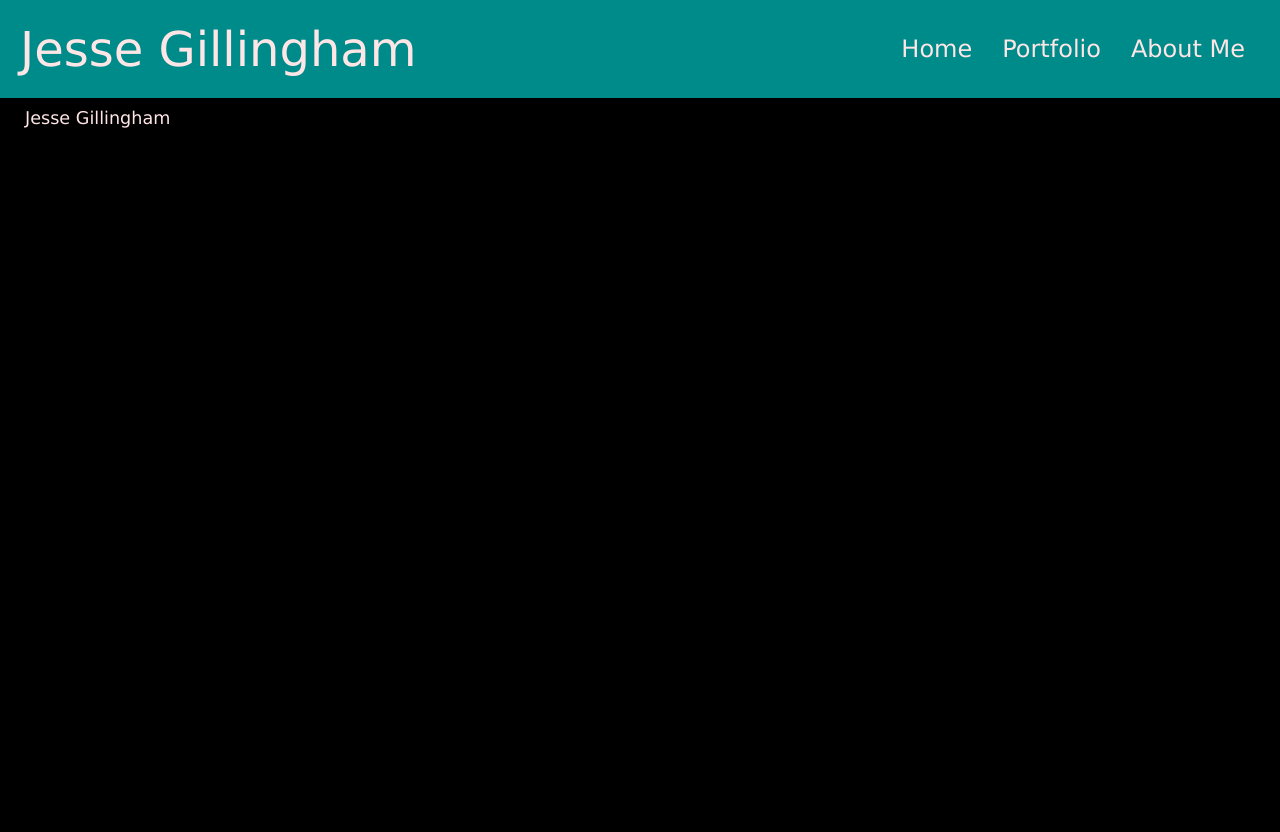
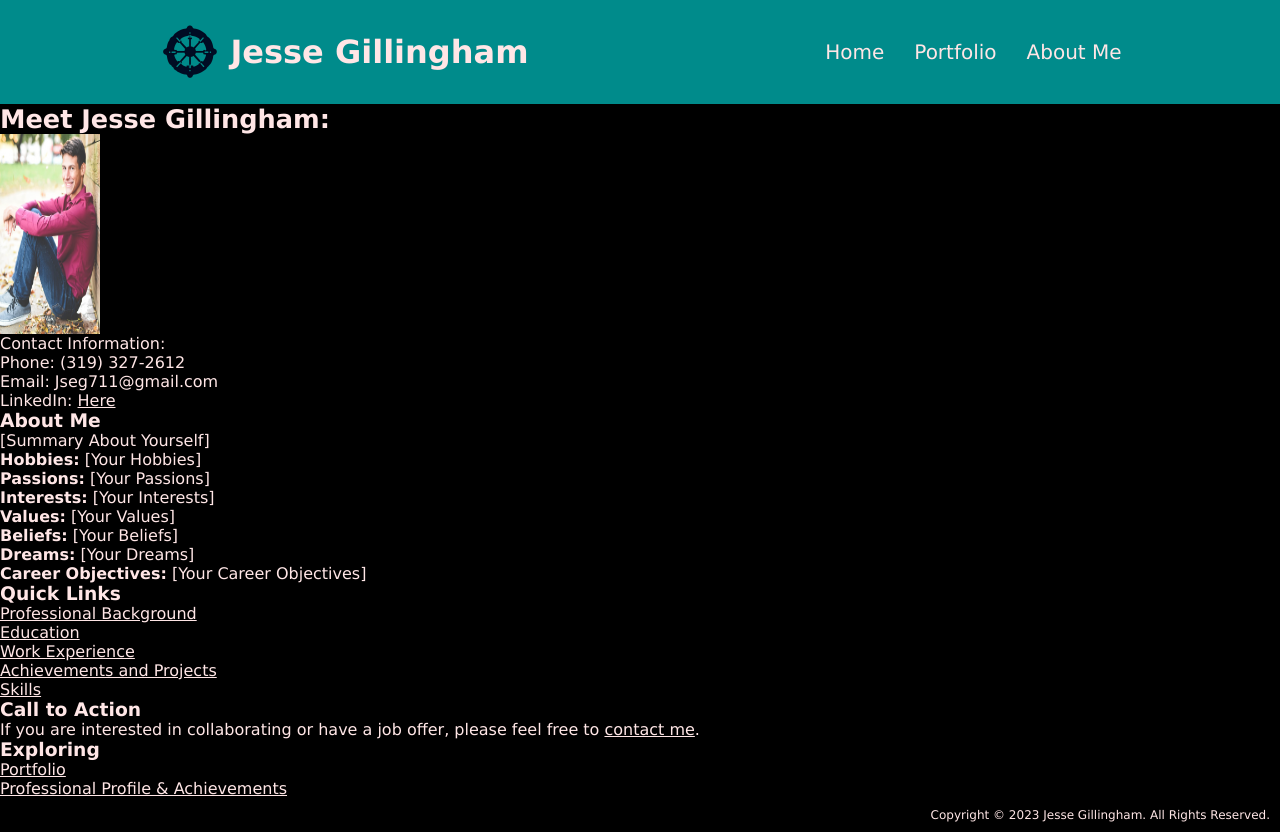
Before and after one commit to Gizmo640/Gizmo640.github.io, a plain HTML site: page AboutMe.html in a window 1280 px wide. Before the commit the page ends 800 px from the top, so only its background shows below. Drawn offline with Linux system fonts and the light colour scheme.

Commit message:
Improved the css of the standard page and statred to put words on the page

```diff
--- /dev/null
+++ b/AboutMe.css
@@ -0,0 +1,21 @@
+main{
+	display: flex;
+	flex-wrap: nowrap;
+	flex-direction: column;
+	justify-content: flex-start
+}
+.AboutMe-Heading{
+	font-size: 1.6em;
+}
+main section{
+	display: flex;
+	flex-wrap: nowrap;
+	flex-direction: column;
+	justify-content: flex-start
+}
+
+
+.PictureOfMe{
+	height: 200px;
+	width: 100px;
+}
--- a/AboutMe.html
+++ b/AboutMe.html
@@ -3,23 +3,62 @@
 	<head>
 		<base href="#">
 		<meta charset="UTF-8">
-		<link rel="icon" href="">
-		<link rel="stylesheet" href="page_standard.css">
+		<link rel="icon" type="image/jpeg" href="images/favicon.ico">
+		<link rel="stylesheet" href="standard.css">
+		<link rel="stylesheet" href="AboutMe.css">
 		<title>J. Gillingham</title>
 	</head>
 	<body>
 		<header>
-			<p class="heading">Jesse Gillingham</p>
-			<nav class="navBar">
+			<div class="heading">
+				<img src="images/logo.png" alt="Logo" style="width:64x;height:64px;">
+				<h1>Jesse Gillingham</h1>
+			</div>
+			<nav>
 				<a href="index.html" class="navLink">Home</a>
 				<a href="Portfolio.html" class="navLink">Portfolio</a>
 				<a href="AboutMe.html" class="navLink">About Me</a>
 			</nav>
 		</header>
 		<main>
-			<p>Jesse Gillingham</p>
+			<h2 class="AboutMe-Heading">Meet Jesse Gillingham:</h2>
+			<section>
+				<img class="PictureOfMe" src="images/PictureOfMe.jpg" alt="Picture Of Jesse Gillingham">
+				<p>Contact Information:</p>
+				<p>Phone: (319) 327-2612</p>
+				<p>Email: Jseg711@gmail.com</p>
+				<p>LinkedIn: <a href="https://www.linkedin.com/in/jesse-gillingham/" target="_blank" rel="noreferrer">Here</a></p>
+			</section>
+			<article>
+				<h3>About Me</h3>
+				<p>[Summary About Yourself]</p>
+				<p><strong>Hobbies:</strong> [Your Hobbies]</p>
+				<p><strong>Passions:</strong> [Your Passions]</p>
+				<p><strong>Interests:</strong> [Your Interests]</p>
+				<p><strong>Values:</strong> [Your Values]</p>
+				<p><strong>Beliefs:</strong> [Your Beliefs]</p>
+				<p><strong>Dreams:</strong> [Your Dreams]</p>
+				<p><strong>Career Objectives:</strong> [Your Career Objectives]</p>
+				<h3>Quick Links</h3>
+				<ul>
+					<li><a href="/professional-background">Professional Background</a></li>
+					<li><a href="/education">Education</a></li>
+					<li><a href="/work-experience">Work Experience</a></li>
+					<li><a href="/achievements-projects">Achievements and Projects</a></li>
+					<li><a href="/skills">Skills</a></li>
+				</ul>
+				<h3>Call to Action</h3>
+				<p>If you are interested in collaborating or have a job offer, please feel free to <a href="/contact">contact me</a>.</p>
+
+				<h3>Exploring</h3>
+				<ul>
+					<li><a href="/portfolio">Portfolio</a></li>
+					<li><a href="/professional-profile">Professional Profile & Achievements</a></li>
+				</ul>
+			</article>
 		</main>
 		<footer>
+			<p> Copyright &copy; 2023 Jesse Gillingham. All Rights Reserved.</p>
 		</footer>
 	</body>
 </html>
--- a/page_standard.css
+++ b/standard.css
@@ -8,60 +8,67 @@
 body {
 	background-color: #000000;
 	display: flex;
+	flex-wrap: nowrap;
 	flex-direction: column;
+	justify-content: flex-start
 }
 /*-----Start of the Header-----*/
 header{
-	padding: 20px 20px 20px 20px;
+	padding: 10px;
 	background-color: #008B8B;
 
 	display: flex;
-	justify-content: space-between;
-	align-items: center;
+	flex-wrap: wrap;
 	flex-direction: row;
-	flex-wrap: wrap;
+	justify-content: space-around;
+	align-content: center;
 
 	position: sticky;
+	top: 0px;
 	z-index: 1;
 }
 .heading{
-	font-size: 3em;
+	font-size: 1em;
+	margin: 10px;
+
+	display: flex;
+	flex-wrap: nowrap;
+	flex-direction: row;
+	column-gap: .5em;
+	justify-content: flex-start;
+}
+.heading h1{
+	align-self: center;
 }
 /*-----Start of Nav Bar-----*/
-.navBar{
-	font-size: 1.5em;
+nav{
+	font-size: 1.25em;
+
 	display: flex;
+	flex-wrap: nowrap;
 	flex-direction: row;
+	column-gap: .5em;
+	justify-content: center;
 }
 .navLink{
-	display: flex;
-	align-items: center;
+	padding: 10px;
+	align-self: center;
 	text-decoration: none;
-	padding: 15px;
 }
 .navLink:hover, .navLink:active{
 	background-color: #121254;
 }
 /*-----End of Nav Bar-----*/
 /*-----End of the Header-----*/
-/*-----Start of the Main-----*/
-main{
-	margin-right: 25px;
-	margin-left: 25px;
-	margin-top: 10px;
-	margin-bottom: 10px;
-	font-size: 1.1em;
-	display: flex;
-	flex-direction: column;
-	flex-wrap: nowrap;
-	justify-content: center;
-}
-/*-----End of the Main-----*/
 /*-----Start of the Footer-----*/
 footer{
+	padding: 10px;
+	font-size: .75em;
+
 	display: flex;
-	align-content: flex-end;
-	flex-wrap: nowrap;
-	font-size: .5em;
+	flex-wrap: wrap;
+	flex-direction: row;
+	justify-content: flex-end;
+	align-content: center;
 }
 /*-----End of the Footer-----*/
```
Also changed, not shown: Portfolio.html (+40 -23 lines), Projects.html (+22 -51 lines), index.html (+8 -5 lines), FutureWebsiteUpdates/FutureNotes.txt, images/PictureOfMe.jpg (added), images/favicon.ico (added), images/logo.png (added).
